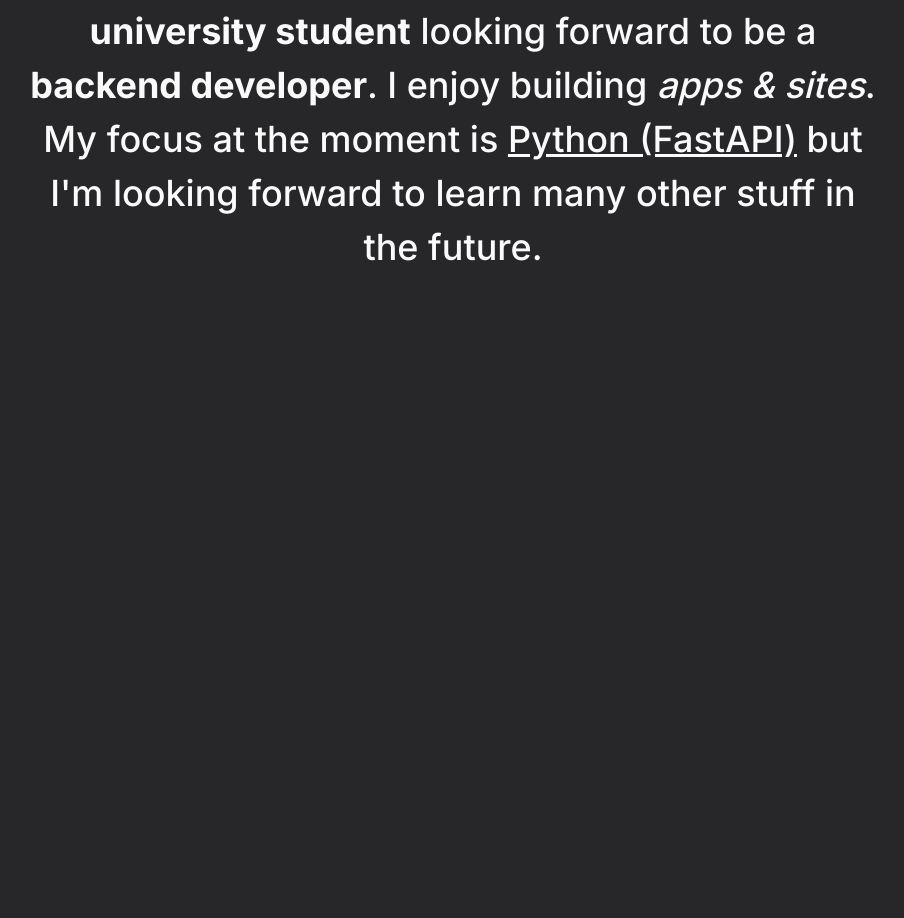
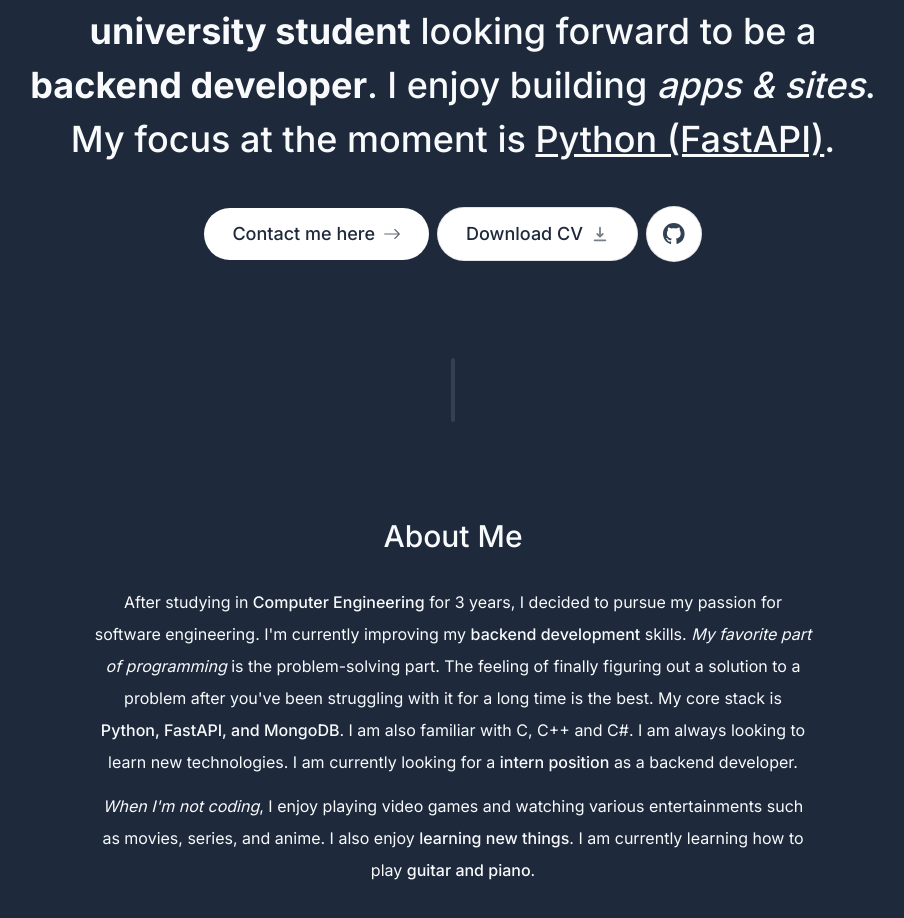
Before and after one commit to SStepz/portfolio, a Next.js app: page / in a window 1280 px wide. Shown: the part 306-1224 px from the top of the page, without its empty margins (187-1091 px from the left). Built offline with nearby package versions, Linux system fonts and the light colour scheme.

Commit message:
🎨update

```diff
--- a/app/layout.tsx
+++ b/app/layout.tsx
@@ -16,7 +16,7 @@ export default function RootLayout({
 }) {
   return (
     <html lang="en">
-      <body className={`${inter.className} bg-zinc-800 text-zinc-50 relative h-[5000px] pt-28 sm:pt-36`}>
+      <body className={`${inter.className} bg-slate-800 text-slate-50 relative h-[5000px] pt-28 sm:pt-36`}>
         {/* <div className="bg-[#fbe2e3] absolute top-[-6rem] -z-10 right-[11rem] h-[31.25rem] w-[31.25rem] rounded-full blur-[10rem] sm:w-[68.75rem]"></div> */}
         {/* <div className="bg-[#dbd7fb] absolute top-[-1rem] -z-10 left-[-35rem] h-[31.25rem] w-[50rem] rounded-full blur-[10rem] sm:w-[68.75rem] md:left-[-33rem] lg:left-[-28rem] xl:left-[-15rem] 2xl:left-[-5rem]"></div> */}
         <Header />
--- a/app/page.tsx
+++ b/app/page.tsx
@@ -1,7 +1,11 @@
 import Intro from '@/components/intro'
+import SectionDivider from '@/components/section-divider'
+import About from '@/components/about'
 
 export default function Home() {
   return <main className="flex flex-col items-center px-4">
     <Intro />
+    <SectionDivider />
+    <About />
   </main>
 }
--- /dev/null
+++ b/components/about.tsx
@@ -0,0 +1,34 @@
+"use client"
+
+import React from 'react'
+import { motion } from 'framer-motion'
+import SectionHeading from './section-heading'
+
+export default function About() {
+  return (
+    <motion.section className='mb-28 max-w-[45rem] text-center leading-8 sm:mb-40'
+      initial={{ opacity: 0, y: 100 }}
+      animate={{ opacity: 1, y: 0 }}
+      transition={{ delay: 0.175 }}
+    >
+      <SectionHeading>About me</SectionHeading>
+      <p className='mb-3'>
+        After studying in{" "}
+        <span className="font-medium">Computer Engineering</span> for 3 years, I decided to pursue my passion for software engineering. I'm currently improving my{" "}
+        <span className="font-medium">backend development</span> skills.{" "}
+        <span className="italic">My favorite part of programming</span> is the problem-solving part. The feeling of finally figuring out a solution to a problem after you've been struggling with it for a long time is the best. My core stack is{" "}
+        <span className="font-medium">
+          Python, FastAPI, and MongoDB
+        </span>
+        . I am also familiar with C, C++ and C#. I am always looking to learn new technologies. I am currently looking for a{" "}
+        <span className="font-medium">intern position</span> as a backend developer.
+      </p>
+      <p>
+        <span className="italic">When I'm not coding</span>, I enjoy playing video games and watching various entertainments such as movies, series, and anime. I also enjoy{" "}
+        <span className="font-medium">learning new things</span>. I am currently
+        learning how to play{" "}
+        <span className="font-medium">guitar and piano</span>.
+      </p>
+    </motion.section>
+  )
+}
--- a/components/header.tsx
+++ b/components/header.tsx
@@ -15,7 +15,7 @@ export default function Header() {
       ></motion.div>
 
       <nav className='flex fixed top-[0.15rem] left-1/2 h-12 -translate-x-1/2 py-2 sm:top-[1.7rem] sm:h-[initial] sm:py-0'>
-        <ul className='flex w-[22rem] flex-wrap items-center justify-center gap-y-1 text-[0.9rem] font-medium text-zinc-500 sm:w-[initial] sm:flex-nowrap sm:gap-5'>
+        <ul className='flex w-[22rem] flex-wrap items-center justify-center gap-y-1 text-[0.9rem] font-medium text-slate-600 sm:w-[initial] sm:flex-nowrap sm:gap-5'>
           {links.map((link) => (
               <motion.li
                 className='h-3/4 flex items-center justify-center'
@@ -24,7 +24,7 @@ export default function Header() {
                 animate={{ y:0, opacity: 1 }}
               >
                 <Link
-                  className='flex w-full items-center justify-center px-3 py-3 hover:text-zinc-950 transition'
+                  className='flex w-full items-center justify-center px-3 py-3 hover:text-slate-950 transition'
                   href={link.hash}
                 >
                   {link.name}
--- a/components/intro.tsx
+++ b/components/intro.tsx
@@ -4,6 +4,10 @@ import Image from 'next/image'
 import React from 'react'
 import { motion } from 'framer-motion'
 import SIcon from '@/public/MyOldPic.jpg'
+import Link from 'next/link'
+import { BsArrowRight, BsLinkedin, BsGithub } from 'react-icons/bs'
+import { HiDownload } from 'react-icons/hi'
+import { FaGithubSquare } from 'react-icons/fa'
 
 export default function Intro() {
   return (
@@ -31,7 +35,7 @@ export default function Intro() {
         </div>
       </div>
 
-      <motion.p
+      <motion.h1
         className='mb-10 mt-4 px-4 text-2xl font-medium !leading-[1.5] sm:text-4xl'
         initial={{ opacity: 0, y: 100 }}
         animate={{ opacity: 1, y: 0 }}
@@ -40,8 +44,50 @@ export default function Intro() {
         <span className='font-bold'>university student</span> looking forward to be a{" "}
         <span className='font-bold'>backend developer</span>. I enjoy building{" "}
         <span className='italic'>apps & sites</span>. My focus at the moment is{" "}
-        <span className='underline'>Python (FastAPI)</span> but I'm looking forward to learn many other stuff in the future.
-      </motion.p>
+        <span className='underline'>Python (FastAPI)</span>.
+      </motion.h1>
+
+      <motion.div
+        className='flex flex-col sm:flex-row items-center justify-center gap-2 px-4 text-lg font-medium'
+        initial={{ opacity: 0, y: 100 }}
+        animate={{ opacity: 1, y: 0 }}
+        transition={{
+          delay:0.1
+        }}
+      >
+        <Link
+          href='#contact'
+          className='group text-slate-800 bg-white px-7 py-3 flex items-center gap-2 rounded-full outline-none focus:scale-110 hover:scale-110 hover:bg-slate-100 active:scale-105 transition'
+        >
+          Contact me here{" "}
+          <BsArrowRight className='opacity-70 group-hover:translate-x-1 transition' />
+        </Link>
+
+        <a
+          className='group bg-white text-slate-800 px-7 py-3 flex items-center gap-2 rounded-full outline-none focus:scale-110 hover:scale-110 active:scale-105 transition cursor-pointer border border-black/10'
+          href='/CV.pdf'
+          download
+        >
+          Download CV{" "}
+          <HiDownload className='opacity-60 group-hover:translate-y-1 transition' />
+        </a>
+
+        {/* <a
+          className='bg-white text-slate-700 p-4 hover:text-slate-950 flex items-center gap-2 rounded-full focus:scale-[1.15] hover:scale-[1.15] active:scale-105 transition cursor-pointer border border-black/10'
+          href='https://linkedin.com'
+          target='_blank'
+        >
+          <BsLinkedin />
+        </a> */}
+
+        <a
+          className='bg-white text-slate-700 p-4 flex items-center gap-2 text-[1.35rem] rounded-full focus:scale-[1.15] hover:scale-[1.15] hover:text-slate-950 active:scale-105 transition cursor-pointer border border-black/10'
+          href='https://github.com/SStepz'
+          target='_blank'
+        >
+          <BsGithub />
+        </a>
+      </motion.div>
     </section>
   )
 }
--- /dev/null
+++ b/components/section-divider.tsx
@@ -0,0 +1,14 @@
+"use client"
+
+import React from 'react'
+import { motion } from 'framer-motion'
+
+export default function SectionDivider() {
+  return (
+    <motion.div className='bg-slate-700 my-24 h-16 w-1 rounded-full hidden sm:block'
+      initial={{ opacity: 0, y: 100 }}
+      animate={{ opacity: 1, y: 0 }}
+      transition={{ delay: 0.125 }}
+    ></motion.div>
+  )
+}
--- /dev/null
+++ b/components/section-heading.tsx
@@ -0,0 +1,11 @@
+import React from 'react'
+
+type SectionHeadingProps = {
+  children: React.ReactNode
+}
+
+export default function SectionHeading({ children }: SectionHeadingProps) {
+  return (
+    <h2 className='text-3xl font-medium capitalize mb-8'>{children}</h2>
+  )
+}
```
Also changed, not shown: 1 other file (tests, documents, lock files or other folders).
